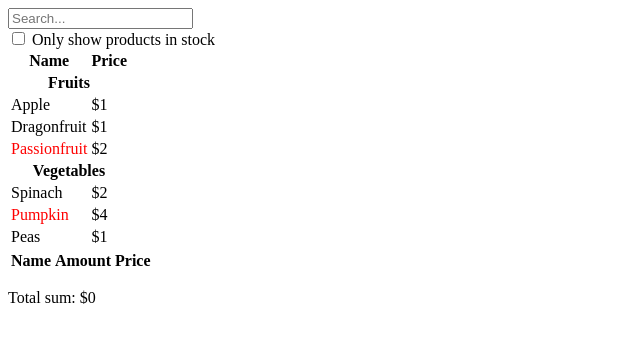
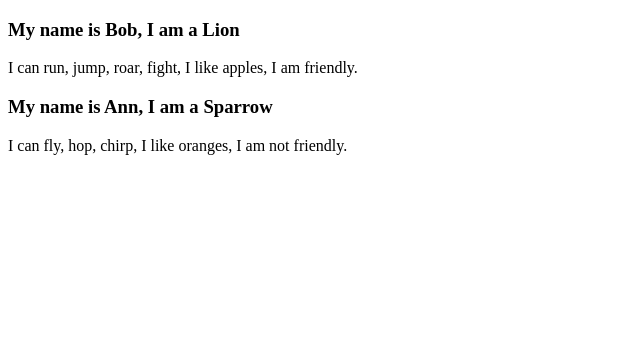
Before and after one commit to Yurimcalex/react-sandbox, a React (Vite) app: page / in a window 1280 px wide. Shown: the top 342 px of the page, without its empty margins (0-640 px from the left). Built offline with nearby package versions, Linux system fonts and the light colour scheme.

Commit message:
Use Animal component

```diff
--- a/src/App.jsx
+++ b/src/App.jsx
@@ -1,11 +1,12 @@
 import './App.css';
 import QS from './qs/QS.jsx';
 import TR from './tr/TR.jsx';
+import DU from './du/DU.jsx';
 
 const App = () => {
   return (
     <div>
-      <TR />
+      <DU />
     </div>
   );
 };
--- /dev/null
+++ b/src/du/DU.jsx
@@ -0,0 +1,27 @@
+import Animal from './Animal.jsx';
+
+export default function DU() {
+	return (
+		<div>
+			<Animal
+				key={1}
+				name="Bob"
+				data={{
+					kind: 'Lion',
+					skills: ['run', 'jump', 'roar', 'fight'],
+					food: ['apples'],
+					isFriendly: true
+				}}
+			/>
+			<Animal
+			key={2}
+				name="Ann"
+				data={{
+					kind: 'Sparrow',
+					skills: ['fly', 'hop', 'chirp'],
+					food: ['oranges']
+				}}
+			/>
+		</div>
+	);
+}
```
